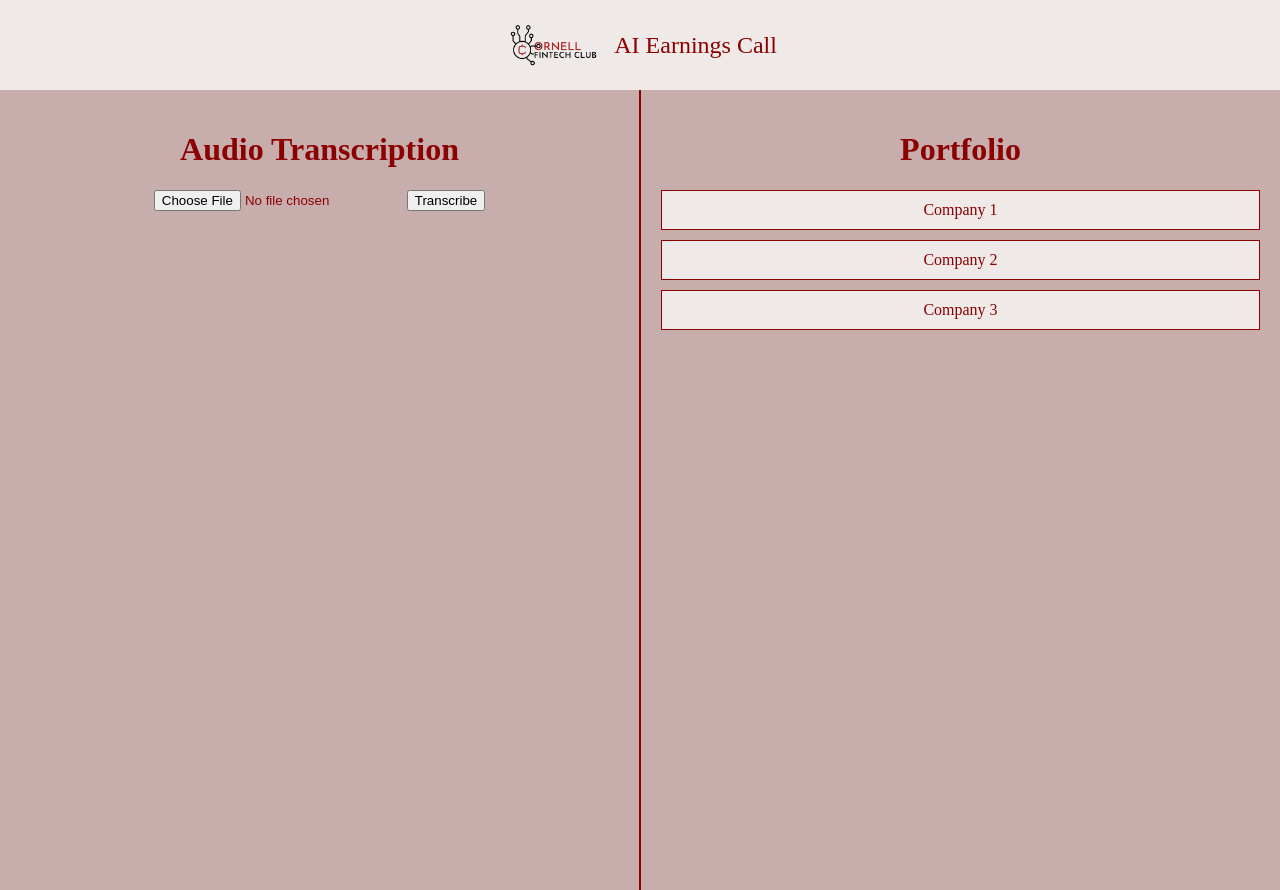
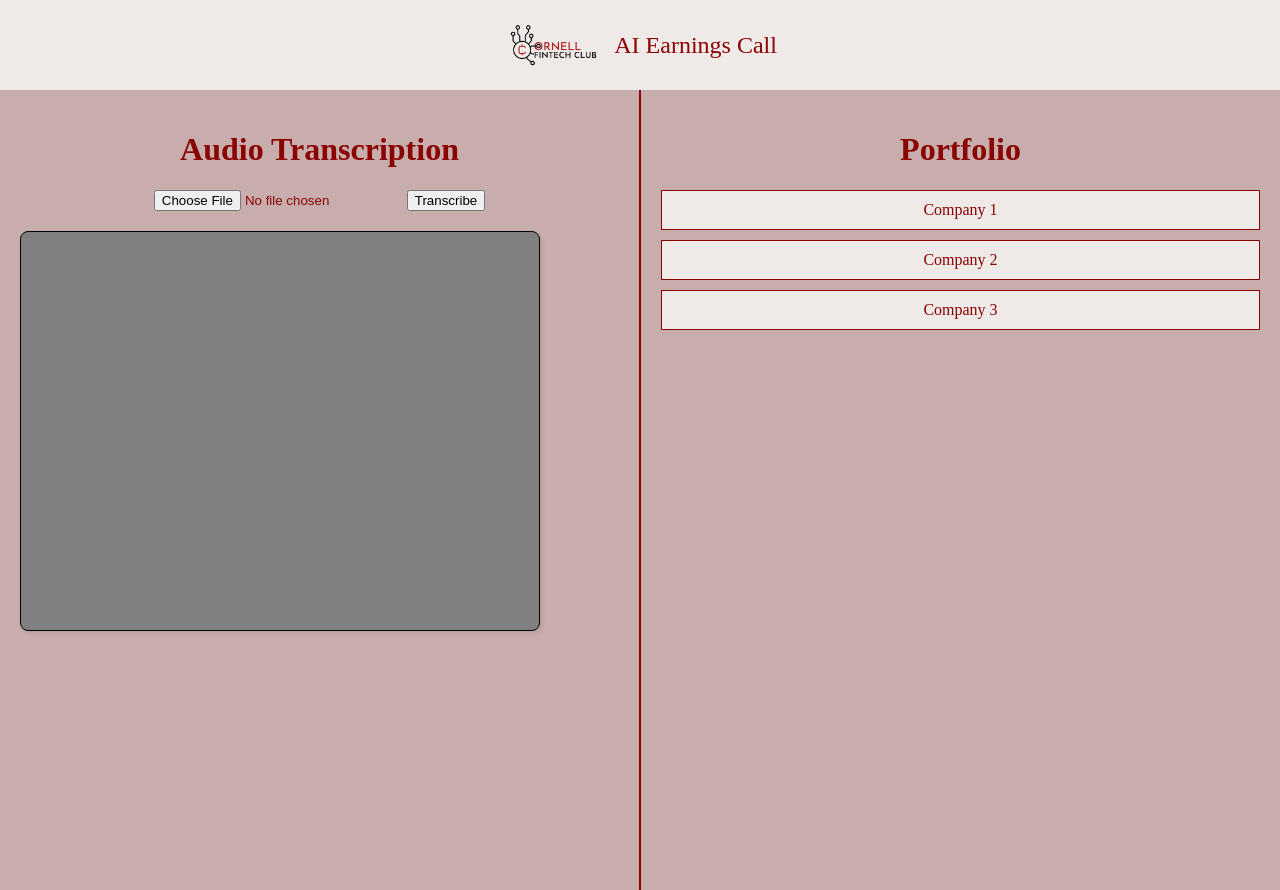
Before and after one commit to Cornell-Fintech-Club/AI-Earnings-Call, a React (Create React App) app: page / in a window 1280 px wide. Built offline with nearby package versions, Linux system fonts and the light colour scheme.

Commit message:
Transcription Box

```diff
--- a/src/App.tsx
+++ b/src/App.tsx
@@ -15,7 +15,6 @@ const App: React.FC = () => {
   const handleTranscribe = async () => {
     try {
       if (file) {
-        console.log("REACHED")
         const formData = new FormData();
         formData.append('audio', file);
 
@@ -39,7 +38,6 @@ const App: React.FC = () => {
     }
   };
 
-
   return (
     <div>
       <div className="header">
@@ -51,7 +49,23 @@ const App: React.FC = () => {
           <h1>Audio Transcription</h1>
           <input type="file" accept=".mp3, audio/*" onChange={handleFileChange} />
           <button onClick={handleTranscribe}>Transcribe</button>
-          {transcription && <div>Transcription: {transcription}</div>}
+
+            <div
+              style={{
+                width: "520px",
+                height: "400px",
+                backgroundColor: "gray",
+                border: "1px solid black",
+                borderRadius: "8px",
+                boxShadow: "2px 2px 4px rgba(0, 0, 0, 0.1)",
+                padding: "10px",
+                boxSizing: "border-box", // Ensures padding and border are included in the total width/height
+                marginTop: "20px",
+              }}
+            >
+              <p>{transcription}</p>
+            </div>
+
         </div>
         <div className="divider"></div>
         <div className="portfolio-container">
```
